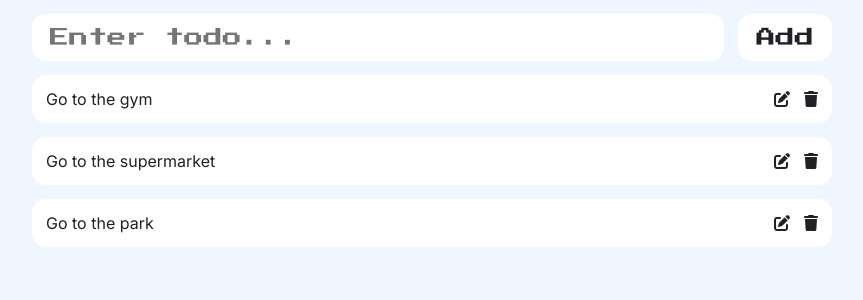
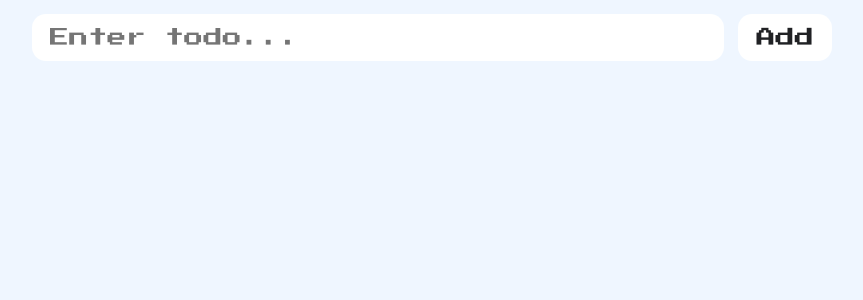
Before and after one commit to naderpjr/todoapp-reactjs, a React (Vite) app: page / in a window 1280 px wide. Shown: the top 300 px of the page, without its empty margins (208-1071 px from the left). Built offline with nearby package versions, Linux system fonts and the light colour scheme.

Commit message:
updated function for input

```diff
--- a/src/App.jsx
+++ b/src/App.jsx
@@ -4,12 +4,7 @@ import TodoList from "./components/TodoList"
 
 function App() {
 
-  const [todos, setTodos] = useState([
-
-    'Go to the gym',
-    'Go to the supermarket',
-    'Go to the park',
-  ]);
+  const [todos, setTodos] = useState([]);
 
   function handleAddTodos(newTodo) {
     const newTodoList = [...todos, newTodo]
--- a/src/components/TodoInput.jsx
+++ b/src/components/TodoInput.jsx
@@ -11,6 +11,7 @@ const TodoInput = (props) => {
             <input value={todoValue} onChange={(e) => { setTodoValue(e.target.value) }} placeholder='Enter todo...' />
             <button onClick={() => {
                 handleAddTodos(todoValue);
+                setTodoValue('');
             }}>Add</button>
         </header>
     )
```
